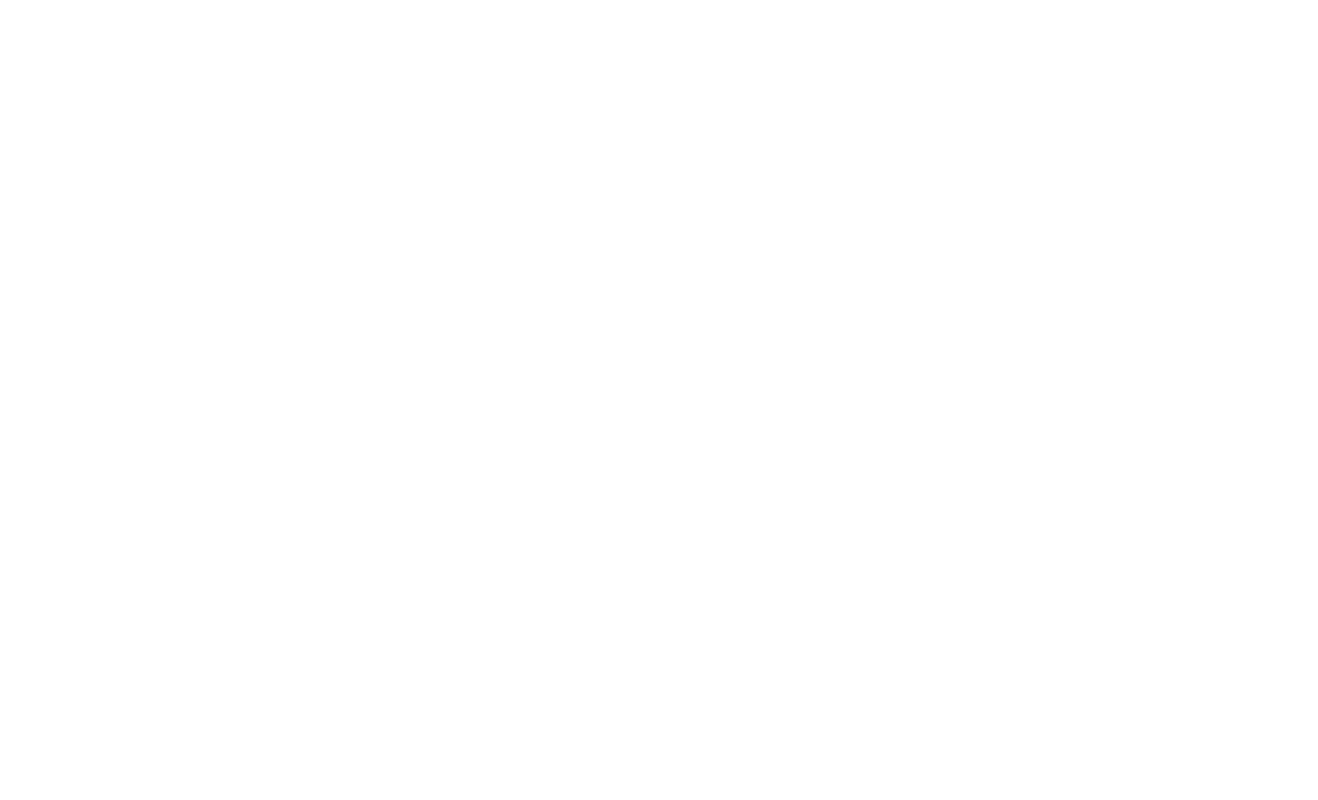
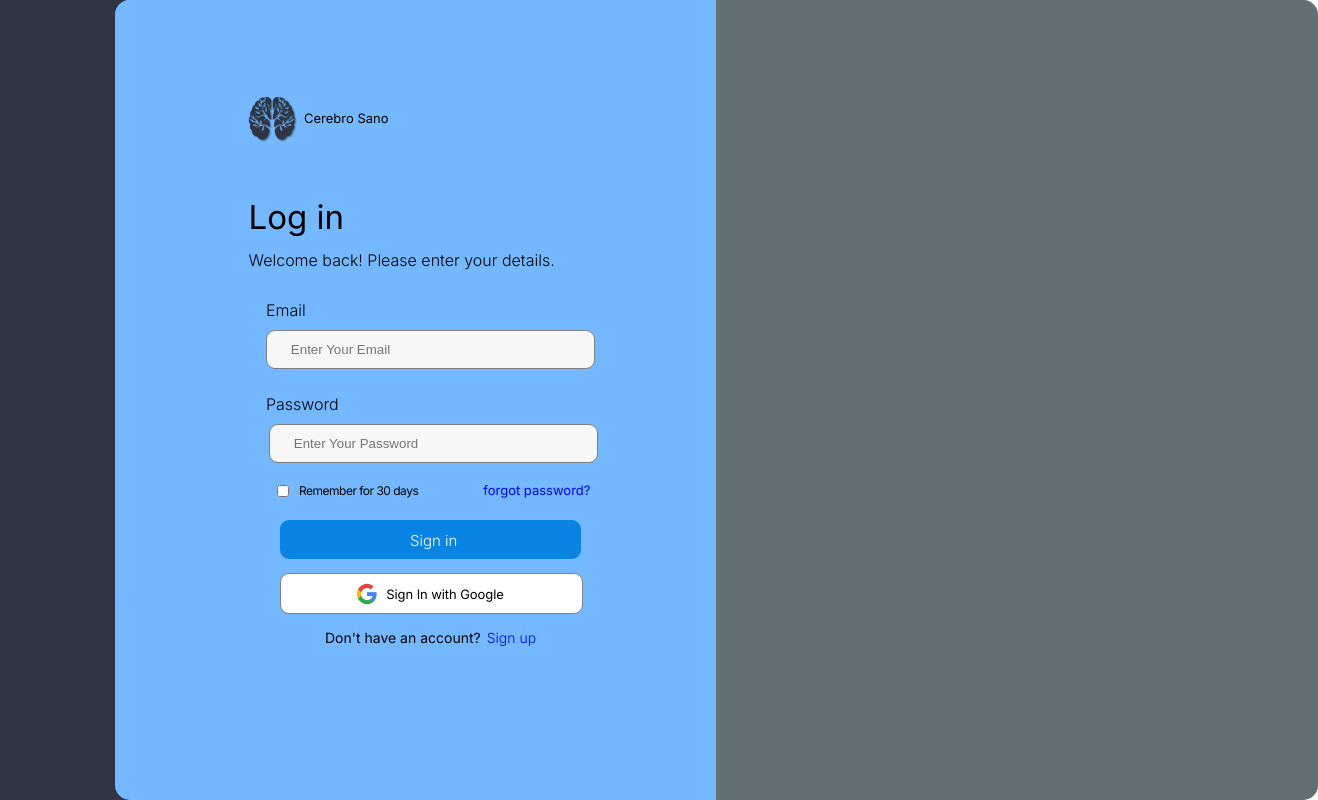
Before and after one commit to Tsebo200/Cerebro-Sano, a React (Create React App) app: page /signin in a window 1280 px wide. Before the commit this address had no page. Shown: the whole page, 1318 px wide, since content can reach past the window. Built offline with nearby package versions, Linux system fonts and the light colour scheme.

Commit message:
Sign In Page Improved

```diff
--- a/src/App.js
+++ b/src/App.js
@@ -1,12 +1,13 @@
 import logo from './logo.svg';
 import './App.css';
-import SignUp from './components/SignUp';
+import SignIn from './components/SignUp';
 import Navigation from './components/Navigation';
 import Home from './components/Home';
 import Patient from './components/Patient';
 import Doctor from './components/Doctor';
 import IndividualDoctor from './components/IndividualDoctor';
 import IndividualPatient from './components/IndividualPatient';
+import Register from './components/Register';
 import {Route, Routes} from 'react-router-dom';
 function App() {
   return (
@@ -14,7 +15,8 @@
 
       <Routes>
       <Route path="/" element={<><Navigation /><Home /></>} />
-      <Route path="/signup" element={<SignUp />} />
+      <Route path="/signin" element={<SignIn />} />
+      <Route path="/register" element={<Register />} />
       <Route path="/patient" element={<><Navigation /><Patient /></>} />
       <Route path="/doctor" element={<><Navigation /><Doctor /></>} />
       <Route path="/indidoctor" element={<><Navigation /><IndividualDoctor /></>} />
--- a/src/components/Navigation.js
+++ b/src/components/Navigation.js
@@ -7,7 +7,7 @@
                 <li className="homeli"><a href="/">Home</a></li>
                 <li className="patientli"><a href="patient">Patient</a></li>
                 <li className="doctorli"><a href="doctor">Doctor</a></li>
-                <li className="signupli"><a href="signup">Register/Sign in</a></li>
+                <li className="signinli"><a href="signin">Register/Sign in</a></li>
             </ul>
         </div>
         </>
--- a/src/components/Register.js
+++ b/src/components/Register.js
@@ -0,0 +1,15 @@
+import React from "react";
+import axios from "axios";
+
+const Register = () => {
+    return(
+        <>
+        <div className="main-container">
+            <div className="sign-container">
+                <div className="left-reg"></div>
+            </div>
+        </div>
+        </>
+    )
+}
+export default Register
--- a/src/components/SignUp.js
+++ b/src/components/SignUp.js
@@ -1,15 +1,17 @@
 import React from 'react';
 import axios from 'axios';
 
-const SignUp = () => {
+const SignIn = () => {
 
     return(
         <>
         <div className='main-container'>
         <div className='sign-container'>
             <div className='left'>
+                <div className='sign-logo'></div>
+                <p className='cerebro-sano'>Cerebro Sano</p>
                 <p className='login-text'>Log in</p>
-                <p className='welcome-login-text'>Welcome back! Please enter your details</p>
+                <p className='welcome-login-text'>Welcome back! Please enter your details.</p>
                 <p className='email-text'>Email</p>
                 <form><input className='email-input' type={'text'} placeholder={"Enter Your Email"}></input></form>
                 <p className='password-text'>Password</p>
@@ -29,4 +31,4 @@
     );
 }
 
-export default SignUp
+export default SignIn
--- a/src/index.css
+++ b/src/index.css
@@ -81,7 +81,7 @@
   float: left;
 }
 
-.signupli{
+.signinli{
   list-style-type: none;
   font-size: 22px;
   margin-left: 280px;
@@ -107,6 +107,39 @@
   float: left;
 }
 
+.sign-logo{
+  width: 50.45px;
+  height: 47.09px;
+  margin-top: 96px;
+  margin-left: 133px;
+  background-image: url("../src/Assets/Logo.png");
+  background-repeat: no-repeat;
+  background-position: center;
+  background-size: cover;
+  float: left;
+}
+
+.sign-logo:hover{
+  width: 50.45px;
+  height: 47.09px;
+  margin-top: 96px;
+  margin-left: 133px;
+  background-image: url("../src/Assets/Hover.png");
+  background-repeat: no-repeat;
+  background-position: center;
+  background-size: cover;
+  float: left;
+}
+
+.cerebro-sano{
+  font-family: Inter;
+  font-weight: 400;
+  font-size: 13px;
+  margin-top: 110px;
+  margin-left: 5.55px;
+  float: left;
+}
+
 .right{
   width: 602px;
   height: 100vh;
@@ -119,7 +152,7 @@
 
 .login-text{
   margin-top: 197px;
-  margin-left: 151px;
+  margin-left: -140px;
   font-family: inter;
   font-weight: 400;
   font-size: 33px;
@@ -127,8 +160,8 @@
 }
 
 .welcome-login-text{
-  margin-top: 13px;
-  margin-left: 151px;
+  margin-top: 250px;
+  margin-left: -140px;
   font-family: inter;
   font-weight: 300;
   float: left;
@@ -266,6 +299,17 @@
   letter-spacing: -0.006em;
   margin-left: 27px;
   margin-top: 12px;
+}
+
+/* Register */
+
+.sign-container{
+  width: 1203px;
+  height: 100vh;
+  margin-left: 115px;
+  border-radius: 15px;
+  background-color: #74B9FF;
+  float: left;
 }
 
 /* Home Page */
```
